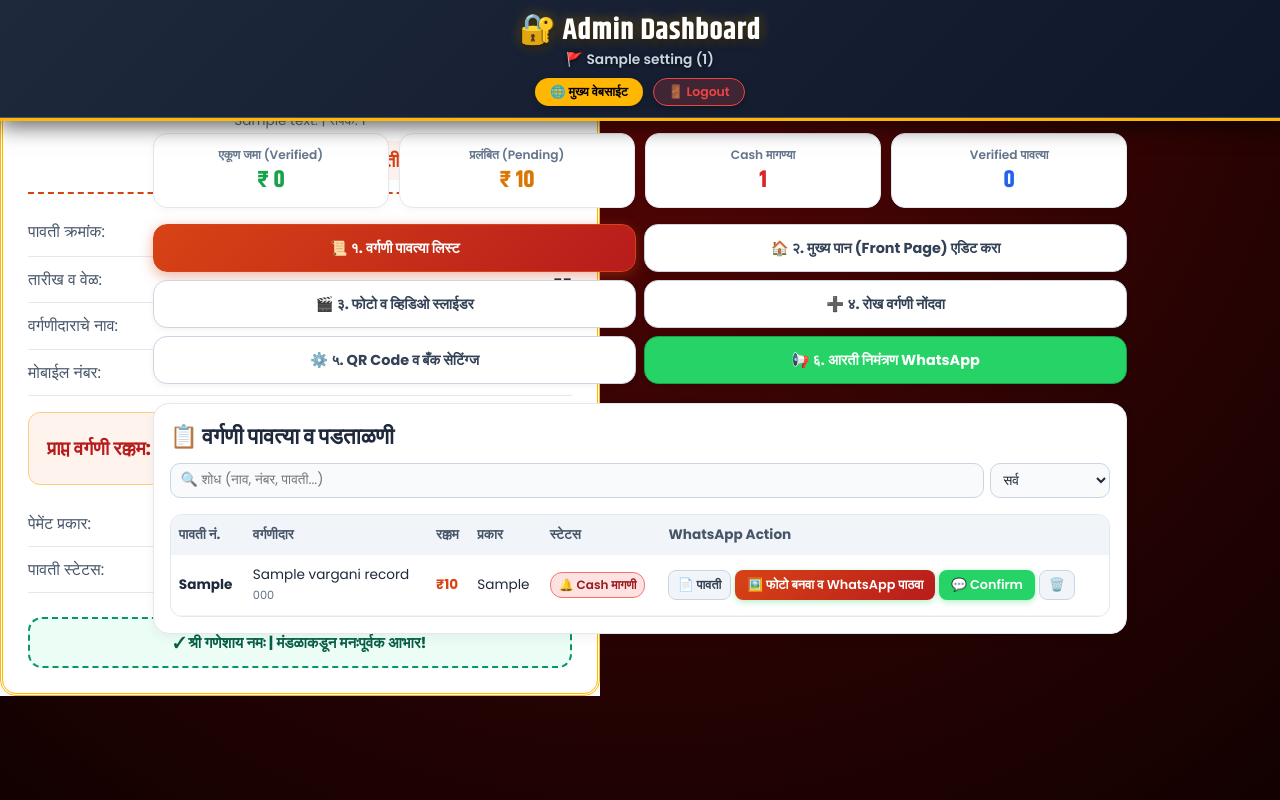
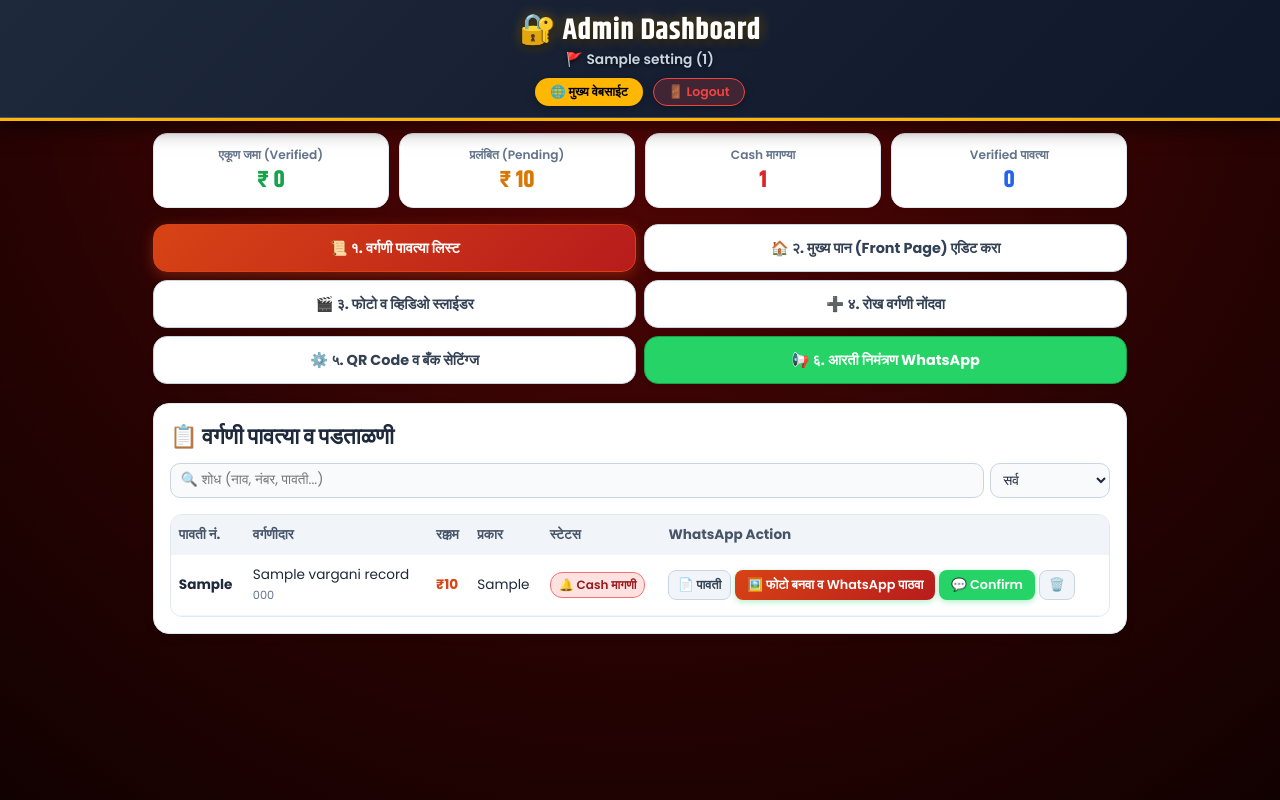
Before and after one commit to sonawaneomkar478-droid/ganpati-website, a Flask app: page /admin in a window 1280 px wide. Run offline with Flask 3, Linux system fonts and the light colour scheme; the visitor is signed in with stand-in values (Sample User, id 1); grey boxes marked "Sample" are stand-in pictures; a database or web service that is not in the repository returns one stand-in record (values such as "Sample title"); some libraries are stand-ins or nearby versions.

Commit message:
Fix background overlay bleed by hiding pdfRenderWrapper with display:none

```diff
--- a/templates/admin.html
+++ b/templates/admin.html
@@ -644,8 +644,13 @@
             document.getElementById('pdfDate').innerText = dateStr || new Date().toLocaleDateString('mr-IN');
             document.getElementById('pdfPaymentMode').innerText = paymentMode || 'Cash';
 
+            const wrapper = document.getElementById('pdfRenderWrapper');
             const element = document.getElementById('pdfContainer');
 
+            // Show offscreen/modal wrapper briefly for html2canvas
+            if (wrapper) wrapper.style.display = 'flex';
+
+            setTimeout(() => {
                 html2canvas(element, {
                     scale: 2,
                     useCORS: true,
@@ -654,6 +659,8 @@
                     windowWidth: 850,
                     backgroundColor: '#ffffff'
                 }).then(canvas => {
+                    if (wrapper) wrapper.style.display = 'none';
+
                     const image = canvas.toDataURL('image/png');
                     const link = document.createElement('a');
                     link.download = `Ganpati_Vargani_Receipt_${receiptNo}.png`;
@@ -665,19 +672,21 @@
                     alert(`✅ पावतीची फोटो फाईल (Ganpati_Vargani_Receipt_${receiptNo}.png) डाऊनलोड झाली आहे!\n\nआता WhatsApp उघडत आहे. WhatsApp मध्ये अटॅचमेंट (📎 -> Photo/Gallery) आयकॉनवर क्लिक करून डाऊनलोड झालेला पावतीचा फोटो पाठवा.`);
 
                     const mandalName = "{{ settings.mandal_name or 'श्री गणेशोत्सव मित्र मंडळ' }}";
-                const waText = `🚩 ${mandalName} 🚩\n\nनमस्कार ${name},\nआपली ₹${amount} वर्गणी जमा झाली असून मंडळाकडून पावती मंजूर करण्यात आली आहे!\n\nपावती क्रमांक: ${receiptNo}\n(टीप: डाउनलोड झालेला पावतीचा फोटो सोबत जोडला आहे)\n\nमंडळाकडून आपले मनःपूर्वक आभार!\nगणपती बाप्पा मोरया! 🚩`;
+                    const waText = `🚩 ${mandalName} 🚩\n\nनमस्कार ${name},\nआपली ₹${amount} वर्गणी जमा झाली असून मंडळाकडून पावती मंजूर करण्यात आली आहे!\n\nपावती क्रमांक: ${receiptNo}\n(टीप: डाऊनलोड झालेला पावतीचा फोटो सोबत जोडला आहे)\n\nमंडळाकडून आपले मनःपूर्वक आभार!\nगणपती बाप्पा मोरया! 🚩`;
                     const encoded = encodeURIComponent(waText);
                     window.open(`https://api.whatsapp.com/send?phone=91${mobile}&text=${encoded}`, '_blank');
                 }).catch(e => {
+                    if (wrapper) wrapper.style.display = 'none';
                     console.error('Image generation error:', e);
                     alert('❌ पावतीचा फोटो बनवण्यात अडचण आली. कृपया पुन्हा प्रयत्न करा.');
                 });
+            }, 50);
         }
     </script>
 
-    <!-- Off-Screen Render Container for High-Resolution Crisp PDF Generation -->
-    <div id="pdfRenderWrapper" style="position: absolute; top: 0; left: 0; width: 600px; z-index: -9999; opacity: 1; pointer-events: none; overflow: hidden; background: #ffffff;">
-        <div id="pdfContainer" style="width: 600px; background: #ffffff; padding: 25px; border: 3.5px double #ffb703; border-radius: 16px; font-family: 'Poppins', sans-serif; color: #1e293b; box-sizing: border-box;">
+    <!-- Modal Container for High-Resolution Crisp Image/PDF Generation (Hidden by default) -->
+    <div id="pdfRenderWrapper" style="display: none; position: fixed; inset: 0; z-index: 99999; background: rgba(0,0,0,0.85); align-items: center; justify-content: center; padding: 12px; overflow: auto;">
+        <div id="pdfContainer" style="width: 100%; max-width: 550px; background: #ffffff; padding: 25px; border: 3.5px double #ffb703; border-radius: 16px; font-family: 'Poppins', sans-serif; color: #1e293b; box-sizing: border-box; box-shadow: 0 20px 60px rgba(0,0,0,0.5);">
             <div style="text-align: center; border-bottom: 2px dashed #d84315; padding-bottom: 12px; margin-bottom: 15px;">
                 <div style="font-size: 0.9rem; color: #d84315; font-weight: 700;">🚩 श्री गणेशाय नमः 🚩</div>
                 <h2 id="pdfMandalName" style="font-family: 'Khand', sans-serif, system-ui; font-size: 2.2rem; color: #9a031e; margin: 4px 0; font-weight: 700;">{{ settings.mandal_name or 'श्री गणेशोत्सव मित्र मंडळ' }}</h2>
```
Lines whose indentation alone changed are shown as unchanged.
